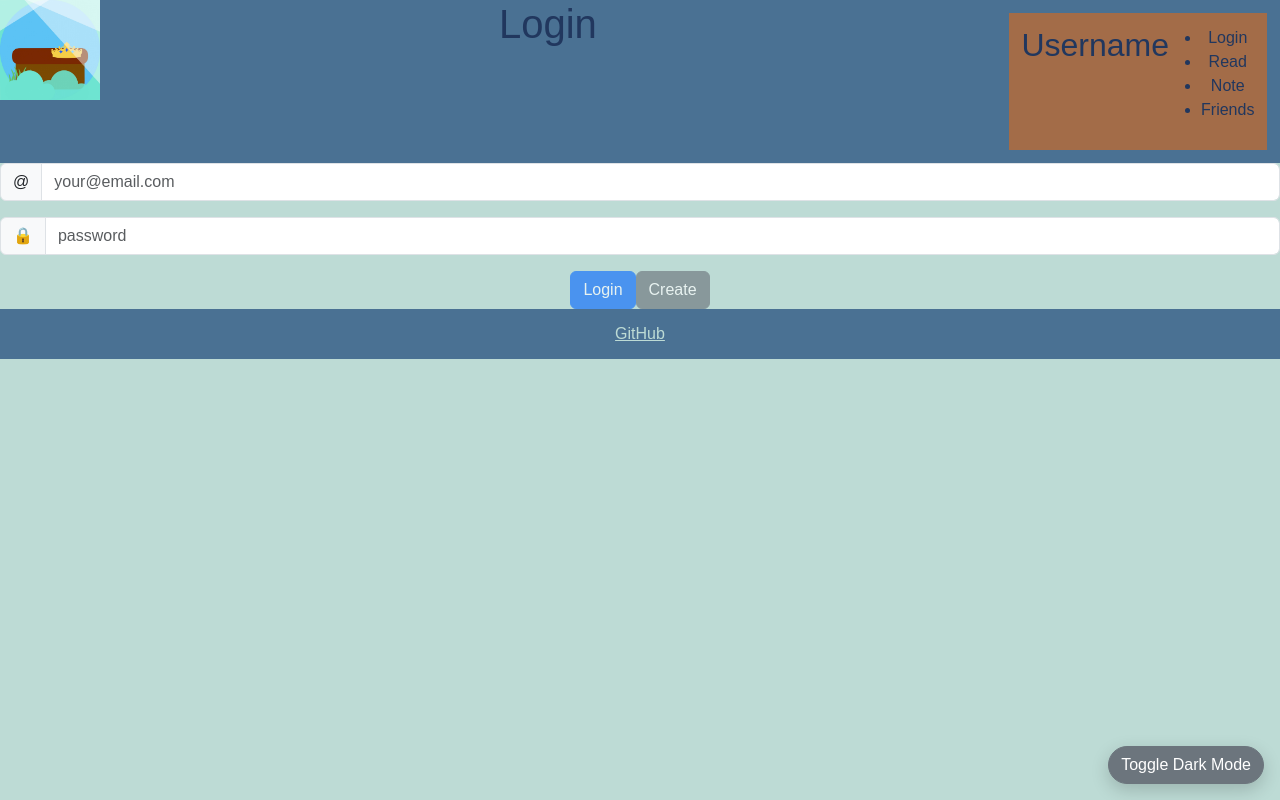
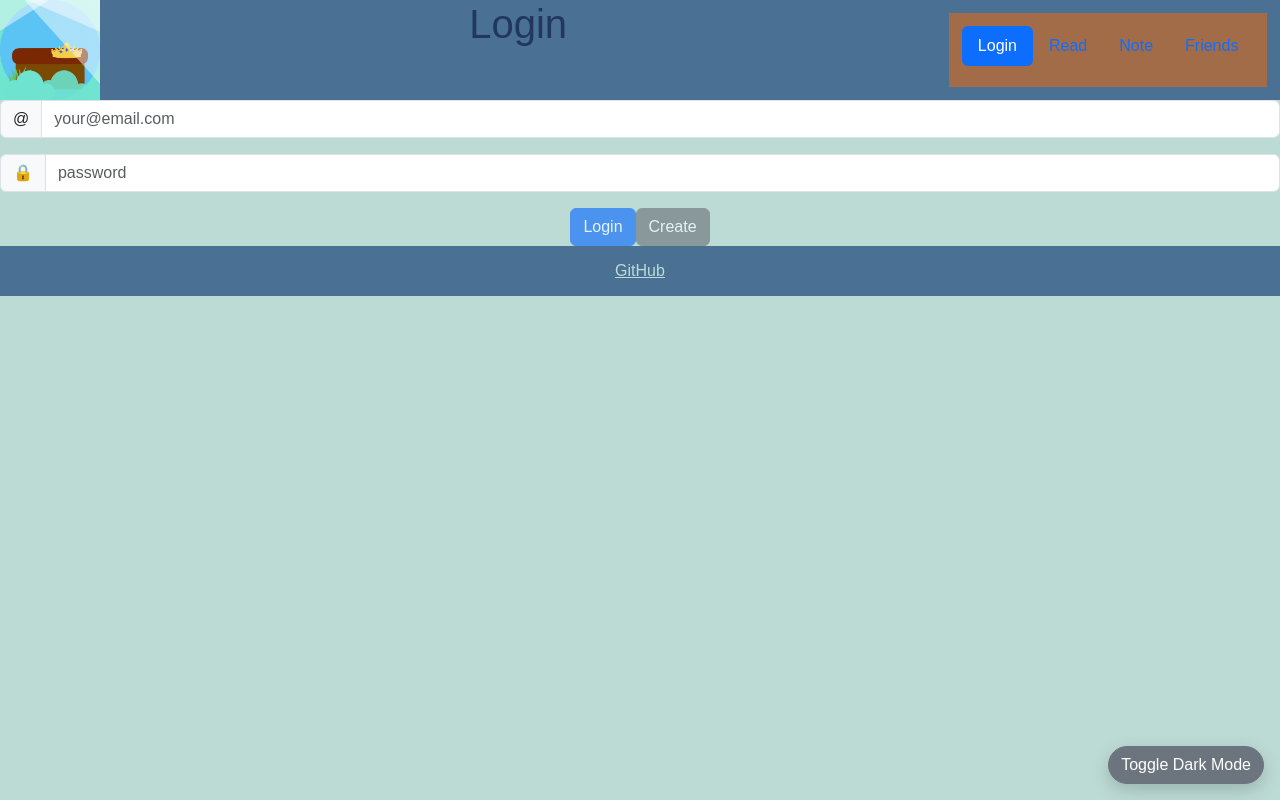
Before and after one commit to JohnMurdo/startup-template, a React (Vite) app: page / in a window 1280 px wide. Built offline with nearby package versions, Linux system fonts and the light colour scheme.

Commit message:
Consistent nav bar across friends, login, note

```diff
--- a/src/friends/friends.jsx
+++ b/src/friends/friends.jsx
@@ -18,20 +18,11 @@ export function Friends() {
                 Friends
             </h1>
             <nav>
-                <h2>Username</h2>
-                <ul>
-                    <li>
-                        <NavLink to="../">Login</NavLink>
-                    </li>
-                    <li>
-                        <NavLink to="../read">Read</NavLink>
-                    </li>
-                    <li>
-                        <NavLink to="../note">Note</NavLink>
-                    </li>
-                    <li>
-                        <NavLink to="../friends">Friends</NavLink>
-                    </li>
+                <ul className="nav nav-pills justify-content-center">
+                    <li className="nav-item"><NavLink className="nav-link" to="../">Login</NavLink></li>
+                    <li className="nav-item"><NavLink className="nav-link" to="../read">Read</NavLink></li>
+                    <li className="nav-item"><NavLink className="nav-link" to="../note">Note</NavLink></li>
+                    <li className="nav-item"><NavLink className="nav-link active" to="../friends">Friends</NavLink></li>
                 </ul>
             </nav>
         </header>
--- a/src/login/login.jsx
+++ b/src/login/login.jsx
@@ -16,20 +16,11 @@ export function Login(props) {
                 Login
             </h1>
             <nav>
-                <h2>Username</h2>
-                <ul>
-                    <li>
-                        <NavLink to="../">Login</NavLink>
-                    </li>
-                    <li>
-                        <NavLink to="../read">Read</NavLink>
-                    </li>
-                    <li>
-                        <NavLink to="../note">Note</NavLink>
-                    </li>
-                    <li>
-                        <NavLink to="../friends">Friends</NavLink>
-                    </li>
+                <ul className="nav nav-pills justify-content-center">
+                    <li className="nav-item"><NavLink className="nav-link active" to="../">Login</NavLink></li>
+                    <li className="nav-item"><NavLink className="nav-link" to="../read">Read</NavLink></li>
+                    <li className="nav-item"><NavLink className="nav-link" to="../note">Note</NavLink></li>
+                    <li className="nav-item"><NavLink className="nav-link" to="../friends">Friends</NavLink></li>
                 </ul>
             </nav>
         </header>
--- a/src/read/read.jsx
+++ b/src/read/read.jsx
@@ -94,9 +94,9 @@ export function Read() {
               <p className="mb-0">Read scripture chapters and navigate by chapter or search.</p>
             </div>
             <nav>
-              <ul className="nav">
+              <ul className="nav nav-pills justify-content-center">
                 <li className="nav-item"><NavLink className="nav-link" to="../">Login</NavLink></li>
-                <li className="nav-item"><NavLink className="nav-link" to="../read">Read</NavLink></li>
+                <li className="nav-item"><NavLink className="nav-link active" to="../read">Read</NavLink></li>
                 <li className="nav-item"><NavLink className="nav-link" to="../note">Note</NavLink></li>
                 <li className="nav-item"><NavLink className="nav-link" to="../friends">Friends</NavLink></li>
               </ul>
```
